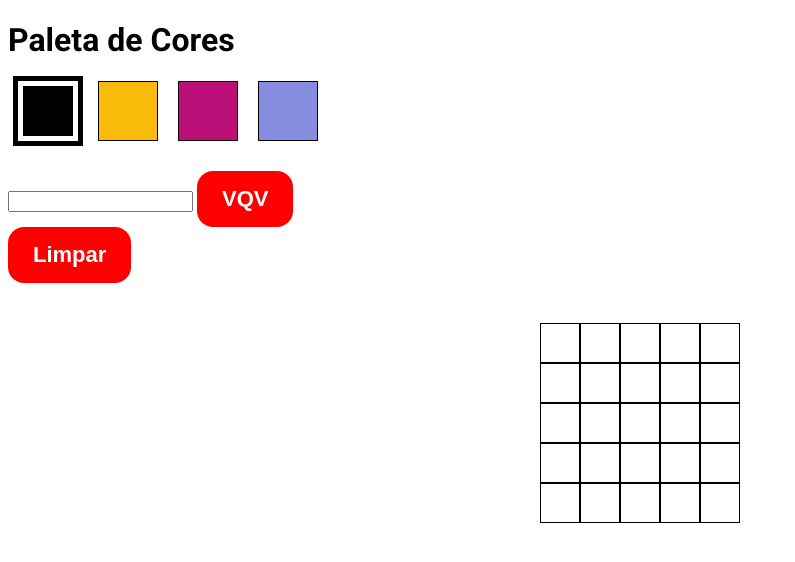
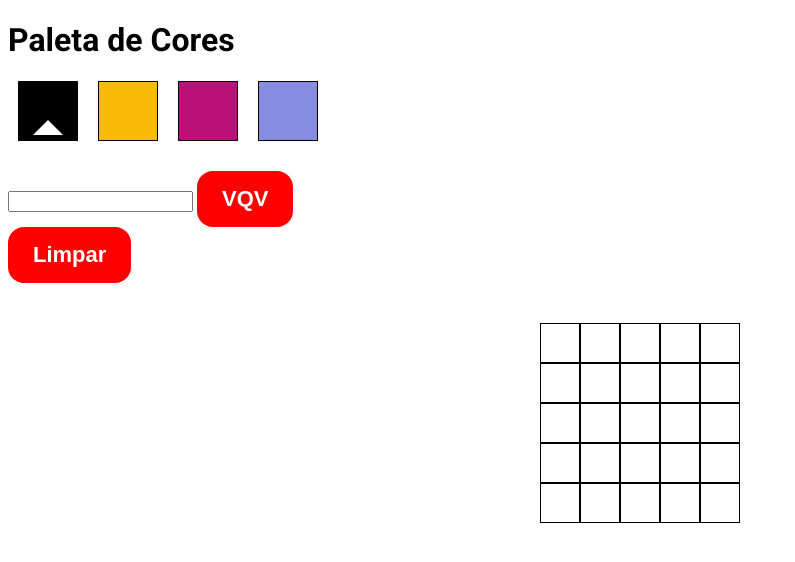
Before and after one commit to Guthias/pixels-art, a plain HTML site: page index.html in a window 1280 px wide. Shown: the whole page, without its empty margins (0-795 px from the left). Drawn offline with Linux system fonts and the light colour scheme.

Commit message:
Alterando a classe selected

```diff
--- a/style.css
+++ b/style.css
@@ -17,11 +17,21 @@ body {
   height: 60px;
   cursor: pointer;
   border: 1px solid black;
+  position: relative;
 }
 
-.selected {
-  border: 5px solid white;
-  outline: 5px solid black;
+.selected:before {
+  content: '';
+  position: absolute;
+  bottom: 5px;
+  transform: translateX(-50%);
+  left: 50%;
+  width: 0;
+  height: 0;
+  border-left: 15px solid transparent;
+  border-right: 15px solid transparent;
+
+  border-bottom: 15px solid white;
 }
 
 #pixel-board {
```
